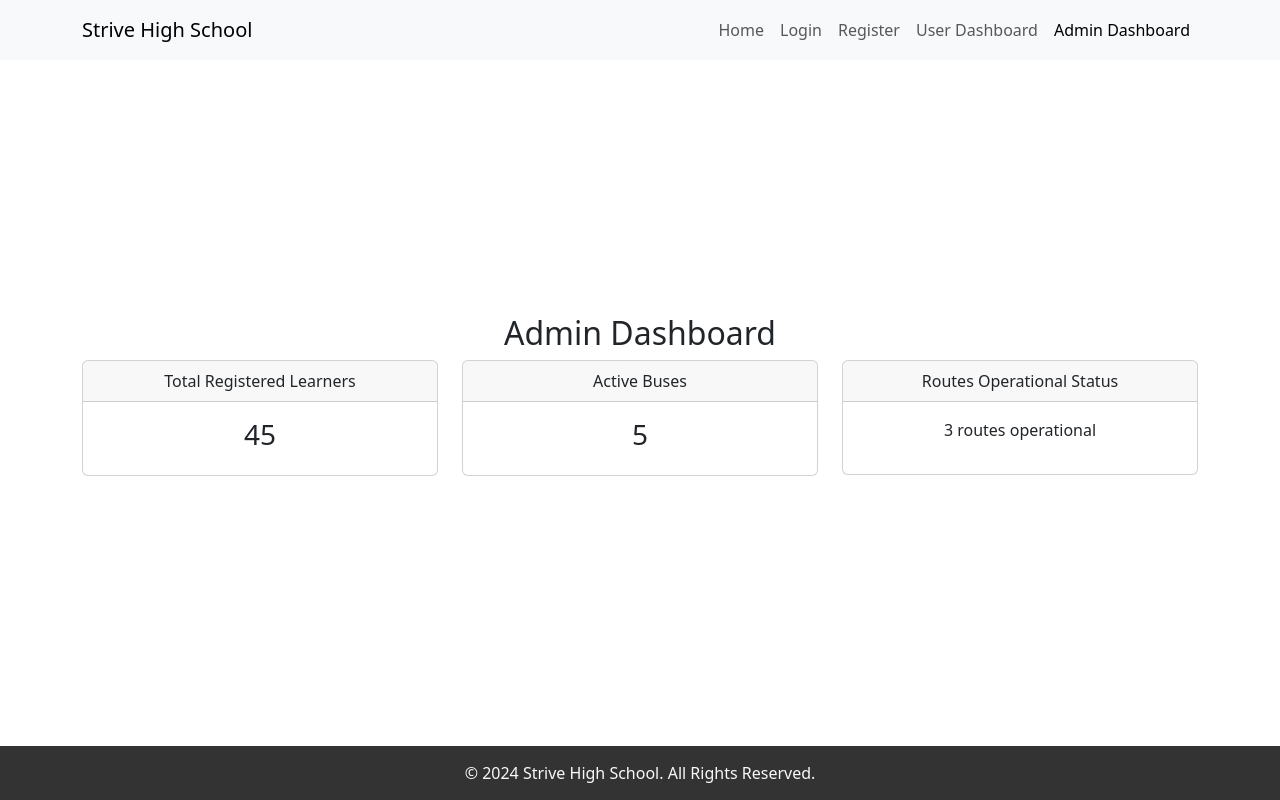
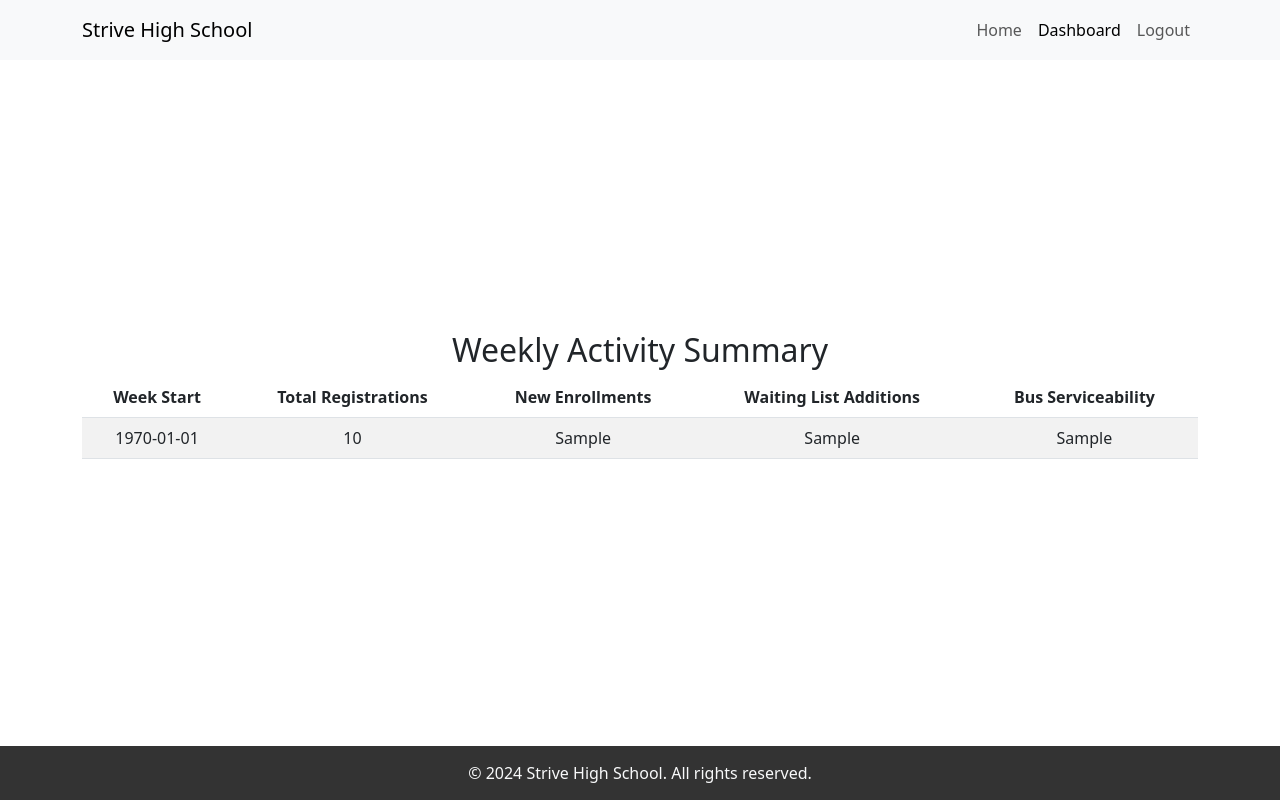
Before and after one commit to Taehillah/strivehighschool, a PHP site: page /admin-dashboard.php in a window 1280 px wide. Run offline with PHP 8.4, Linux system fonts and the light colour scheme; the visitor is signed in with stand-in values (Sample User, id 1); tables that the repository leaves empty or names only in its code hold one stand-in row (values such as "Sample post"); some libraries are stand-ins or nearby versions.

Commit message:
admin dash weekly summary

```diff
--- a/admin-dashboard.php
+++ b/admin-dashboard.php
@@ -1,5 +1,20 @@
 <?php
-require_once 'db_connect.php';
+session_start();
+include 'db_connect.php';
+
+if (!isset($_SESSION['loggedIn']) || $_SESSION['role'] != 'Admin') {
+    header("Location: login.php");
+    exit();
+}
+
+// Fetch weekly summary data
+try {
+    $stmt = $pdo->prepare("SELECT Week_Start, Total_Registrations, New_Enrollments, Waiting_List_Additions, Bus_Serviceability FROM WeeklySummary ORDER BY Week_Start DESC");
+    $stmt->execute();
+    $weeklySummaries = $stmt->fetchAll(PDO::FETCH_ASSOC);
+} catch (PDOException $e) {
+    echo "Error: " . $e->getMessage();
+}
 ?>
 
 <!DOCTYPE html>
@@ -7,13 +22,13 @@ require_once 'db_connect.php';
 <head>
     <meta charset="UTF-8">
     <meta name="viewport" content="width=device-width, initial-scale=1.0">
-    <title>Admin Dashboard</title>
+    <title>Admin Dashboard - Weekly Activities</title>
     <link href="https://cdnjs.cloudflare.com/ajax/libs/bootstrap/5.3.0/css/bootstrap.min.css" rel="stylesheet">
-    <link href="assets/css/style.css" rel="stylesheet">
+    <link rel="stylesheet" href="assets/css/style.css">
 </head>
 <body>
-    <!-- Navbar -->
-    <nav class="navbar navbar-expand-lg navbar-light">
+    <!-- Navbar with Hamburger Menu -->
+    <nav class="navbar navbar-expand-lg navbar-light bg-light">
         <div class="container">
             <a class="navbar-brand" href="index.php">Strive High School</a>
             <button class="navbar-toggler" type="button" data-bs-toggle="collapse" data-bs-target="#navbarNav" aria-controls="navbarNav" aria-expanded="false" aria-label="Toggle navigation">
@@ -21,21 +36,9 @@ require_once 'db_connect.php';
             </button>
             <div class="collapse navbar-collapse" id="navbarNav">
                 <ul class="navbar-nav ms-auto">
-                    <li class="nav-item">
-                        <a class="nav-link" href="index.php">Home</a>
-                    </li>
-                    <li class="nav-item">
-                        <a class="nav-link" href="login.php">Login</a>
-                    </li>
-                    <li class="nav-item">
-                        <a class="nav-link" href="register.php">Register</a>
-                    </li>
-                    <li class="nav-item">
-                        <a class="nav-link" href="user-dashboard.php">User Dashboard</a>
-                    </li>
-                    <li class="nav-item">
-                        <a class="nav-link active" href="admin-dashboard.php">Admin Dashboard</a>
-                    </li>
+                    <li class="nav-item"><a class="nav-link" href="index.php">Home</a></li>
+                    <li class="nav-item"><a class="nav-link active" href="admin-dashboard.php">Dashboard</a></li>
+                    <li class="nav-item"><a class="nav-link" href="logout.php">Logout</a></li>
                 </ul>
             </div>
         </div>
@@ -44,43 +47,42 @@ require_once 'db_connect.php';
     <!-- Main Content Section -->
     <section class="main-section">
         <div class="container">
-            <h2>Admin Dashboard</h2>
-            <div class="row">
-                <div class="col-md-4">
-                    <div class="card mb-3">
-                        <div class="card-header">Total Registered Learners</div>
-                        <div class="card-body">
-                            <h3 id="totalLearners">45</h3>
-                        </div>
-                    </div>
-                </div>
-                <div class="col-md-4">
-                    <div class="card mb-3">
-                        <div class="card-header">Active Buses</div>
-                        <div class="card-body">
-                            <h3 id="activeBuses">5</h3>
-                        </div>
-                    </div>
-                </div>
-                <div class="col-md-4">
-                    <div class="card mb-3">
-                        <div class="card-header">Routes Operational Status</div>
-                        <div class="card-body">
-                            <p id="routeStatus">3 routes operational</p>
-                        </div>
-                    </div>
-                </div>
-            </div>
+            <h2>Weekly Activity Summary</h2>
+
+            <!-- Weekly Summary Table -->
+            <table class="table table-striped">
+                <thead>
+                    <tr>
+                        <th>Week Start</th>
+                        <th>Total Registrations</th>
+                        <th>New Enrollments</th>
+                        <th>Waiting List Additions</th>
+                        <th>Bus Serviceability</th>
+                    </tr>
+                </thead>
+                <tbody>
+                    <?php foreach ($weeklySummaries as $summary): ?>
+                        <tr>
+                            <td><?php echo date("Y-m-d", strtotime($summary['Week_Start'])); ?></td>
+                            <td><?php echo $summary['Total_Registrations']; ?></td>
+                            <td><?php echo $summary['New_Enrollments']; ?></td>
+                            <td><?php echo $summary['Waiting_List_Additions']; ?></td>
+                            <td><?php echo $summary['Bus_Serviceability']; ?></td>
+                        </tr>
+                    <?php endforeach; ?>
+                </tbody>
+            </table>
         </div>
     </section>
 
     <!-- Footer -->
     <footer class="footer">
-        <div class="container">
-            <span>© 2024 Strive High School. All Rights Reserved.</span>
+        <div class="container text-center">
+            <span>© <?php echo date("Y"); ?> Strive High School. All rights reserved.</span>
         </div>
     </footer>
 
+    <!-- Bootstrap JS for hamburger functionality -->
     <script src="https://cdnjs.cloudflare.com/ajax/libs/bootstrap/5.3.0/js/bootstrap.bundle.min.js"></script>
 </body>
 </html>
```
